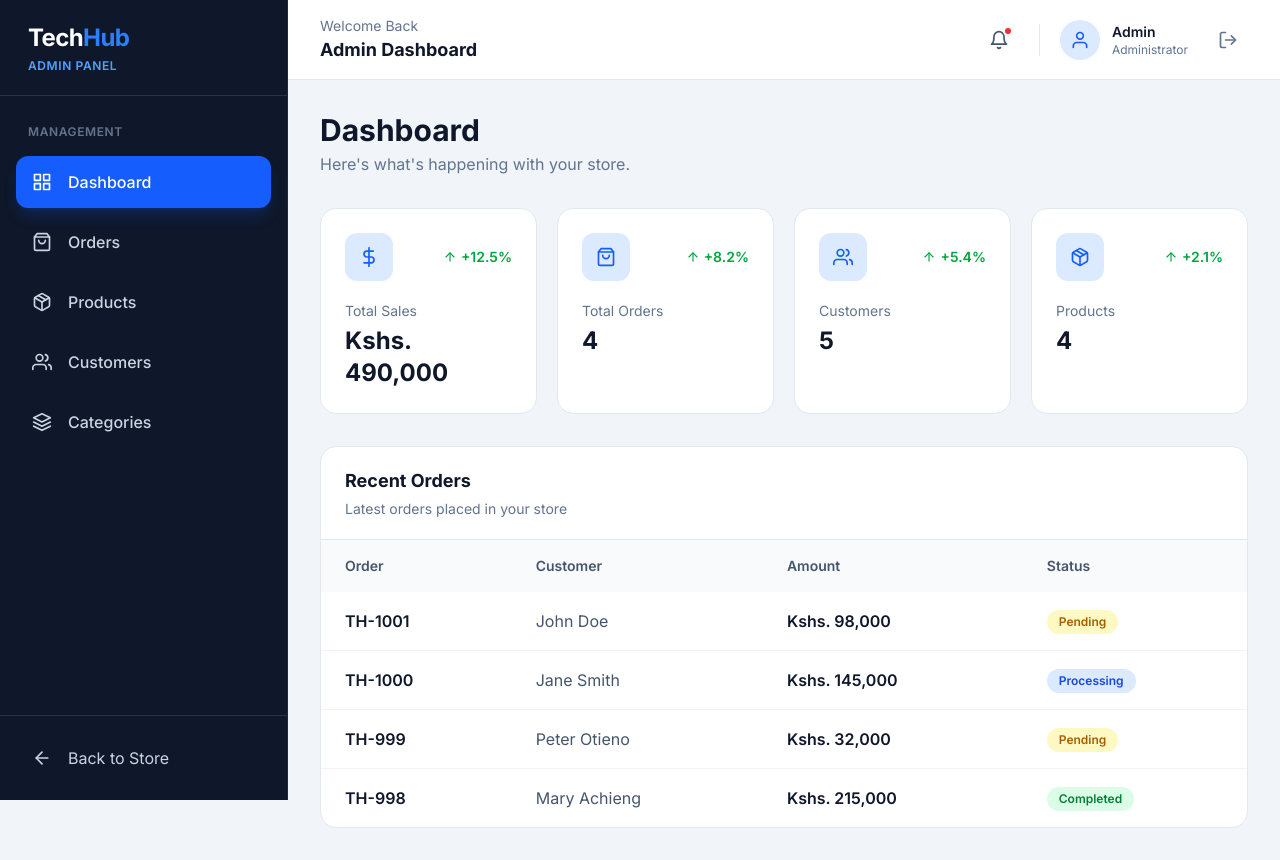
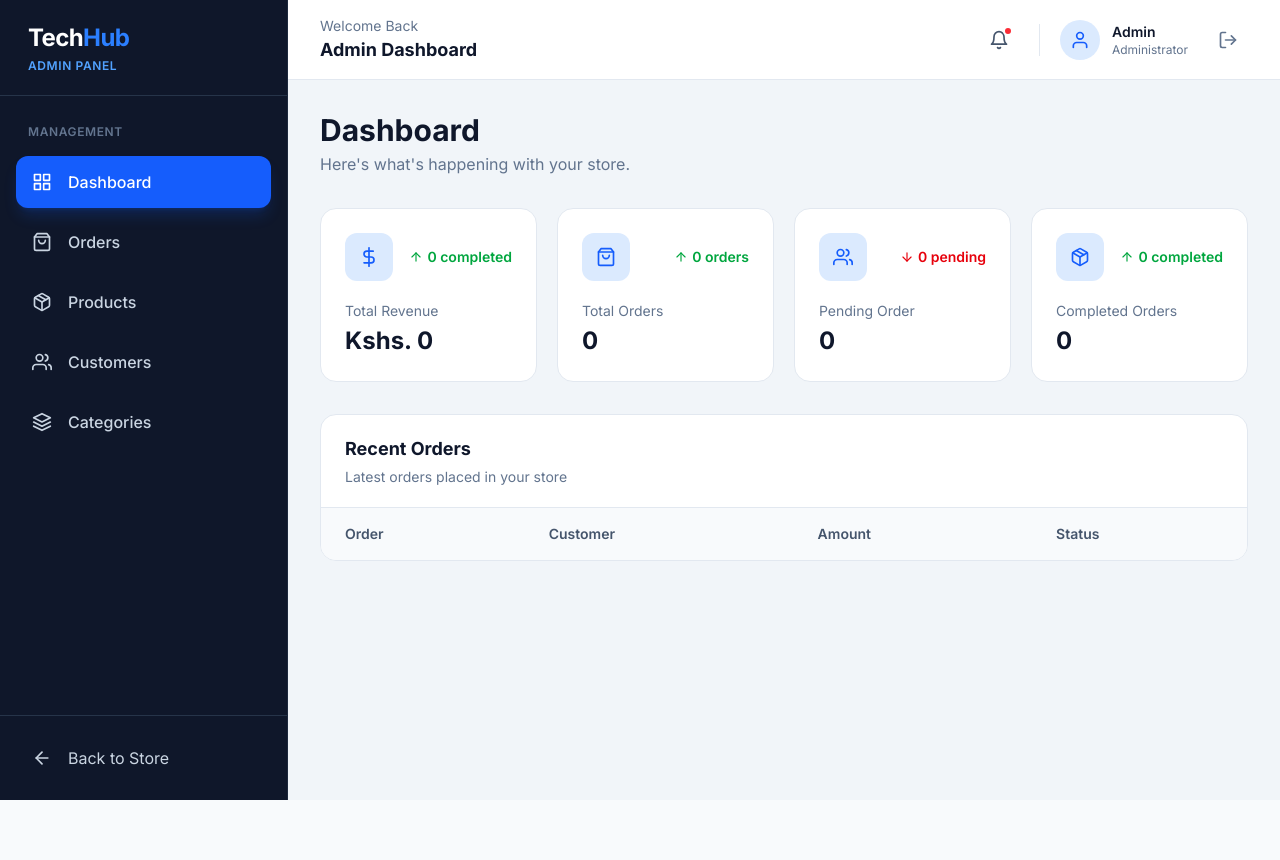
Before and after one commit to HenryOchieng/techhub, a React (Vite) app: page /admin in a window 1280 px wide. After the commit the page ends 800 px from the top, so only its background shows below. Built offline with nearby package versions, Linux system fonts and the light colour scheme.

Commit message:
admin dashboard changes

```diff
--- a/src/pages/Payment.jsx
+++ b/src/pages/Payment.jsx
@@ -82,7 +82,7 @@ function Payment() {
         setMpesaNumber("processing")
 
         try {
-            // Temporary simulation.
+
             await new Promise((resolve) =>
                 setTimeout(resolve, 2000)
             )
@@ -109,6 +109,8 @@ function Payment() {
                 .slice(-6)
             }`
 
+        const isCashOnDelivery = paymentMethod === "Cash On Delivery"
+
         const order = {
             id: orderNumber,
             orderNumber,
@@ -126,15 +128,16 @@ function Payment() {
             subtotal,
             shipping,
             total,
-            status: "Pending",
-            paymentStatus:
-                paymentMethod === "Cash On Delivery"
-                    ? "Pending"
-                    : "Pending",
+            //status: "Pending",
+            status: isCashOnDelivery ? "Delivered" : "Pending",
+            paymentStatus: isCashOnDelivery ? "Paid" : "Pending",
             date: new Date().toISOString(),
             orderDate: new Date().toISOString(),
             createdAt: new Date().toISOString()
         }
+
+        console.log("Selected payment method:", paymentMethod)
+        console.log("Order being saved:", order)
 
         createOrder(order)
 
--- a/src/pages/Wishlist.jsx
+++ b/src/pages/Wishlist.jsx
@@ -13,6 +13,15 @@ function Wishlist() {
     const addToCart = useCartStore(
         (state) => state.addToCart
     )
+
+    const removeFromWishlist = useWishlistStore(
+        (state) => state.removeFromWishlist
+    )
+
+    const handleMoveToCart = (product) => {
+        addToCart(product)
+        removeFromWishlist(product.id)
+    }
 
     if (wishlist.length === 0) {
         return (
@@ -109,7 +118,7 @@ function Wishlist() {
                                         </button>
                                     </div>
                                     <button
-                                        onClick={() => addToCart(product)}
+                                        onClick={() => handleMoveToCart(product)}
                                         disabled={product.stock <= 0}
                                         className={`w-full mt-4 flex items-center justify-center gap-2 py-3 rounded-xl font-semibold transition ${
                                             product.stock <= 0
--- a/src/pages/admin/AdminDashboard.jsx
+++ b/src/pages/admin/AdminDashboard.jsx
@@ -6,125 +6,70 @@ import {
     FiArrowUp,
     FiArrowDown
 } from "react-icons/fi"
+import useOrderStore from "../../store/orderStore"
 
 function AdminDashboard() {
+    const orders = useOrderStore((state) => state.orders)
 
-    // Temporary frontend data
-    const orders = [
-        {
-            id: "TH-1001",
-            customer: "John Doe",
-            total: 98000,
-            status: "Pending"
-        },
-        {
-            id: "TH-1000",
-            customer: "Jane Smith",
-            total: 145000,
-            status: "Processing"
-        },
-        {
-            id: "TH-999",
-            customer: "Peter Otieno",
-            total: 32000,
-            status: "Pending"
-        },
-        {
-            id: "TH-998",
-            customer: "Mary Achieng",
-            total: 215000,
-            status: "Completed"
-        }
-    ]
+    const latestOrders = [...orders]
+        .sort((a, b) => {
+            const dateA = new Date(
+                a.orderDate ?? a.createdAt ?? a.date ?? 0
+            ).getTime()
 
-    const products = [
-        {
-            id: 1,
-            name: "HP EliteBook 840 G8",
-            stock: 12
-        },
-        {
-            id: 2,
-            name: "Dell Latitude 7420",
-            stock: 8
-        },
-        {
-            id: 3,
-            name: "Logitech MX Master 3S",
-            stock: 30
-        },
-        {
-            id: 4,
-            name: "Samsung 27-inch IPS Monitor",
-            stock: 15
-        }
-    ]
+            const dateB = new Date(
+                b.orderDate ?? b.createdAt ?? b.date ?? 0
+            ).getTime()
 
-    const customers = [
-        {
-            id: 1,
-            name: "John Doe"
-        },
-        {
-            id: 2,
-            name: "Jane Smith"
-        },
-        {
-            id: 3,
-            name: "Peter Otieno"
-        },
-        {
-            id: 4,
-            name: "Mary Achieng"
-        },
-        {
-            id: 5,
-            name: "David Ochieng"
-        }
-    ]
-
-    // Calculate dashboard statistics
-    const totalSales = orders.reduce(
-        (total, order) => total + order.total,
-        0
-    )
+            return dateB - dateA
+        })
+        .slice(0, 5)
 
     const totalOrders = orders.length
 
-    const totalCustomers = customers.length
+    const pendingOrders = orders.filter(
+        (order) => order.status === "Pending"
+    ).length
 
-    const totalProducts = products.length
+    const completedOrders = orders.filter(
+        (order) => order.status === "Delivered"
+    ).length
+
+    const totalRevenue = orders
+        .filter((order) => order.paymentStatus === "Paid")
+        .reduce((total, order) => total + Number(order.total || 0), 0)
 
     const stats = [
         {
-            title: "Total Sales",
-            value: `Kshs. ${totalSales.toLocaleString()}`,
+            title: "Total Revenue",
+            value: `Kshs. ${totalRevenue.toLocaleString()}`,
             icon: FiDollarSign,
-            change: "+12.5%",
+            change: `${completedOrders} completed`,
             positive: true
         },
         {
             title: "Total Orders",
-            value: totalOrders,
+            value: totalOrders.toLocaleString(),
             icon: FiShoppingBag,
-            change: "+8.2%",
+            change: `${totalOrders} orders`,
             positive: true
         },
         {
-            title: "Customers",
-            value: totalCustomers,
+            title: "Pending Order",
+            value: pendingOrders.toLocaleString(),
             icon: FiUsers,
-            change: "+5.4%",
-            positive: true
+            change: `${pendingOrders} pending`,
+            positive: false
         },
         {
-            title: "Products",
-            value: totalProducts,
+            title: "Completed Orders",
+            value: completedOrders.toLocaleString(),
             icon: FiPackage,
-            change: "+2.1%",
+            change: `${completedOrders} completed`,
             positive: true
         }
     ]
+
 
     return (
         <div className="p-5 lg:p-8">
@@ -237,23 +182,25 @@ function AdminDashboard() {
 
                         <tbody className="divide-y divide-slate-100">
 
-                            {orders.map((order) => (
-
+                            {latestOrders.map((order) => (
                                 <tr
-                                    key={order.id}
+                                    key={order.orderNumber ?? order.id}
                                     className="hover:bg-slate-50 transition"
                                 >
 
                                     <td className="px-6 py-4 font-semibold text-slate-900">
-                                        {order.id}
+                                        {order.orderNumber ?? order.id}
                                     </td>
 
                                     <td className="px-6 py-4 text-slate-600">
-                                        {order.customer}
+                                        {order.customerName ??
+                                            order.customer ??
+                                            `${order.shippingDetails?.firstName ?? ""} ${order.shippingDetails?.lastName ?? ""}`.trim()
+                                        }
                                     </td>
 
                                     <td className="px-6 py-4 font-semibold text-slate-900">
-                                        Kshs. {order.total.toLocaleString()}
+                                        Kshs. {Number(order.total || 0).toLocaleString()}
                                     </td>
 
                                     <td className="px-6 py-4">
--- a/src/pages/admin/AdminOrders.jsx
+++ b/src/pages/admin/AdminOrders.jsx
@@ -7,6 +7,7 @@ import {
     FiPackage
 } from "react-icons/fi"
 import useOrderStore from "../../store/orderStore"
+import { formatKenyanDateTime } from "../../utils/formatDate"
 
 function AdminOrders() {
     const [search, setSearch] = useState("")
@@ -146,13 +147,6 @@ function AdminOrders() {
                         </thead>
                         <tbody className="divide-y divide-slate-100">
                             {filteredOrders.map((order, index) => {
-                                const orderDate =
-                                    order.orderDate ??
-                                    order.createdAt ??
-                                    order.date
-                                const formattedDate = orderDate
-                                    ? new Date(orderDate).toLocaleDateString()
-                                    : "N/A"
                                 const customerName =
                                     (
                                         order.customerNamer ??
@@ -171,17 +165,14 @@ function AdminOrders() {
                                         <td className="px-6 py-5 text-slate-700">
                                             {customerName}
                                         </td>
-                                        {/*<td className="px-6 py-5 text-slate-500">
-                                            {new Date(
+                                        <td className="px-6 py-5 text-slate-700">
+                                            {formatKenyanDateTime(
                                                 order.orderDate ?? order.createdAt ?? order.date
-                                            ).toLocaleDateString()}
-                                        </td>*/}
-                                        <td className="px-6 py-5 text-slate-700">
-                                            {formattedDate}
+                                            )}
                                         </td>
                                         <td className="px-6 py-5 text-slate-700">
-                                            {order.items.reduce(
-                                                (total, item) => total + item.quantity,
+                                            {(order.items ?? []).reduce(
+                                                (total, item) => total + (Number(item.quantity) || 0),
                                                 0
                                             )}
                                         </td>
@@ -243,7 +234,7 @@ function AdminOrders() {
                                     Order Details
                                 </p>
                                 <h2 className="text-2xl font-bold text-slate-900">
-                                    #{selectedOrder.id}
+                                    #{selectedOrder.orderNumber ?? selectedOrder.id ?? "N/A"}
                                 </h2>
                             </div>
                             <button
@@ -269,7 +260,11 @@ function AdminOrders() {
                                             Order Date
                                         </p>
                                         <p className="font-semibold text-slate-900 mt-1">
-                                            {selectedOrder.date}
+                                            {formatKenyanDateTime(
+                                                selectedOrder.orderDate ??
+                                                selectedOrder.createdAt ??
+                                                selectedOrder.date
+                                            )}
                                         </p>
                                     </div>
                                     <div className="bg-slate-50 rounded-xl p-4">
--- a/src/store/wishlistStore.js
+++ b/src/store/wishlistStore.js
@@ -25,7 +25,13 @@ const useWishlistStore = create(
                             product
                         ]
                     }
-                })
+                }),
+            removeFromWishlist: (productId) =>
+                set((state) => ({
+                    wishlist: state.wishlist.filter(
+                        (item) => item.id !== productId
+                    )
+                }))
         }),
         {
             name: "wishlist-storage"
--- /dev/null
+++ b/src/utils/formatDate.js
@@ -0,0 +1,18 @@
+export const formatKenyanDateTime = (date) => {
+    if (!date) return "N/A"
+
+    const parsedDate = new Date(date)
+
+    if (Number.isNaN(parsedDate.getTime())) return "N/A"
+
+    return new Intl.DateTimeFormat("en-KE", {
+        timeZone: "Africa/Nairobi",
+        day: "2-digit",
+        month: "short",
+        year: "numeric",
+        hour: "2-digit",
+        minute: "2-digit",
+        second: "2-digit",
+        hour12: true,
+    }).format(parsedDate)
+}
```
